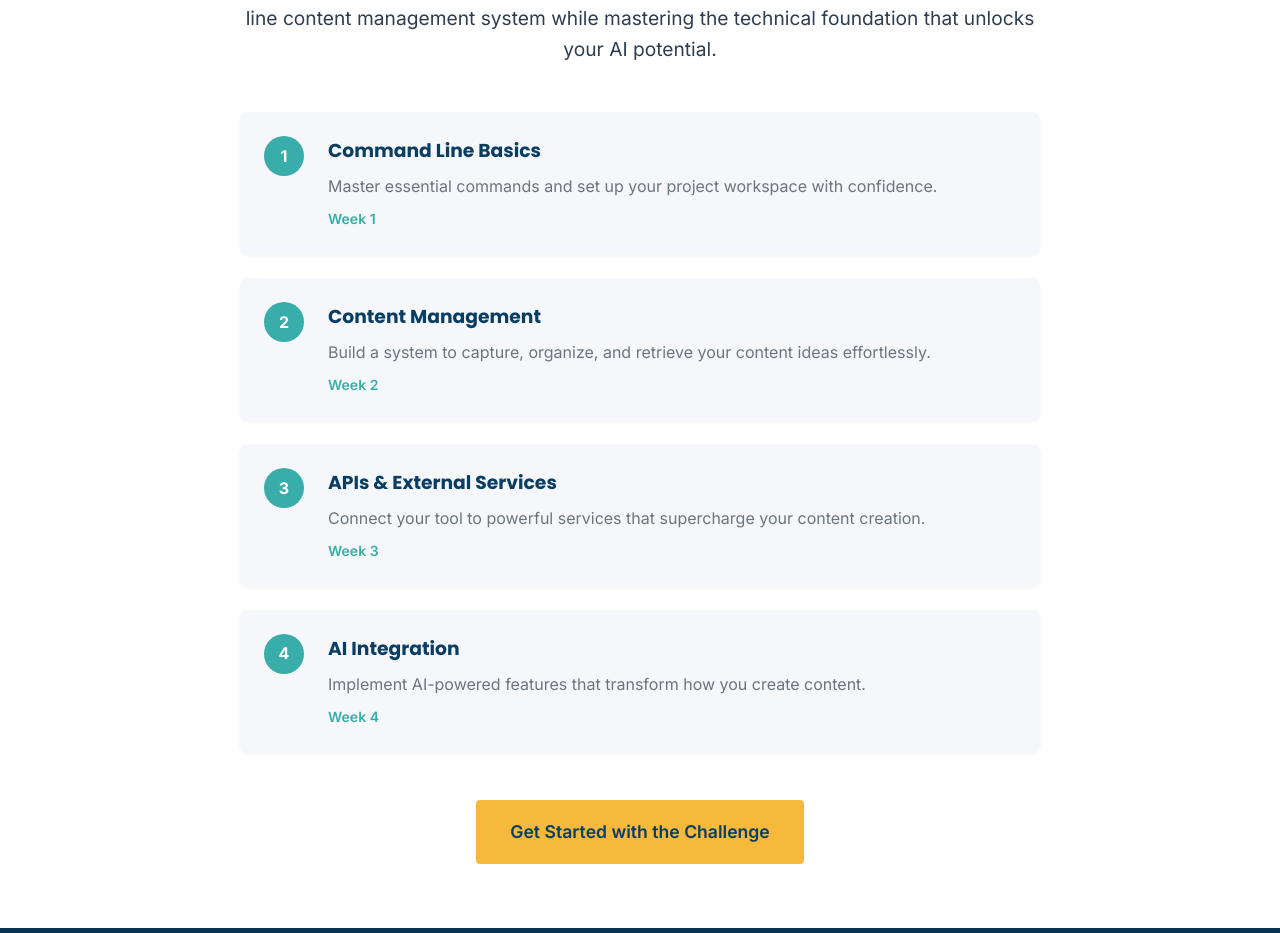
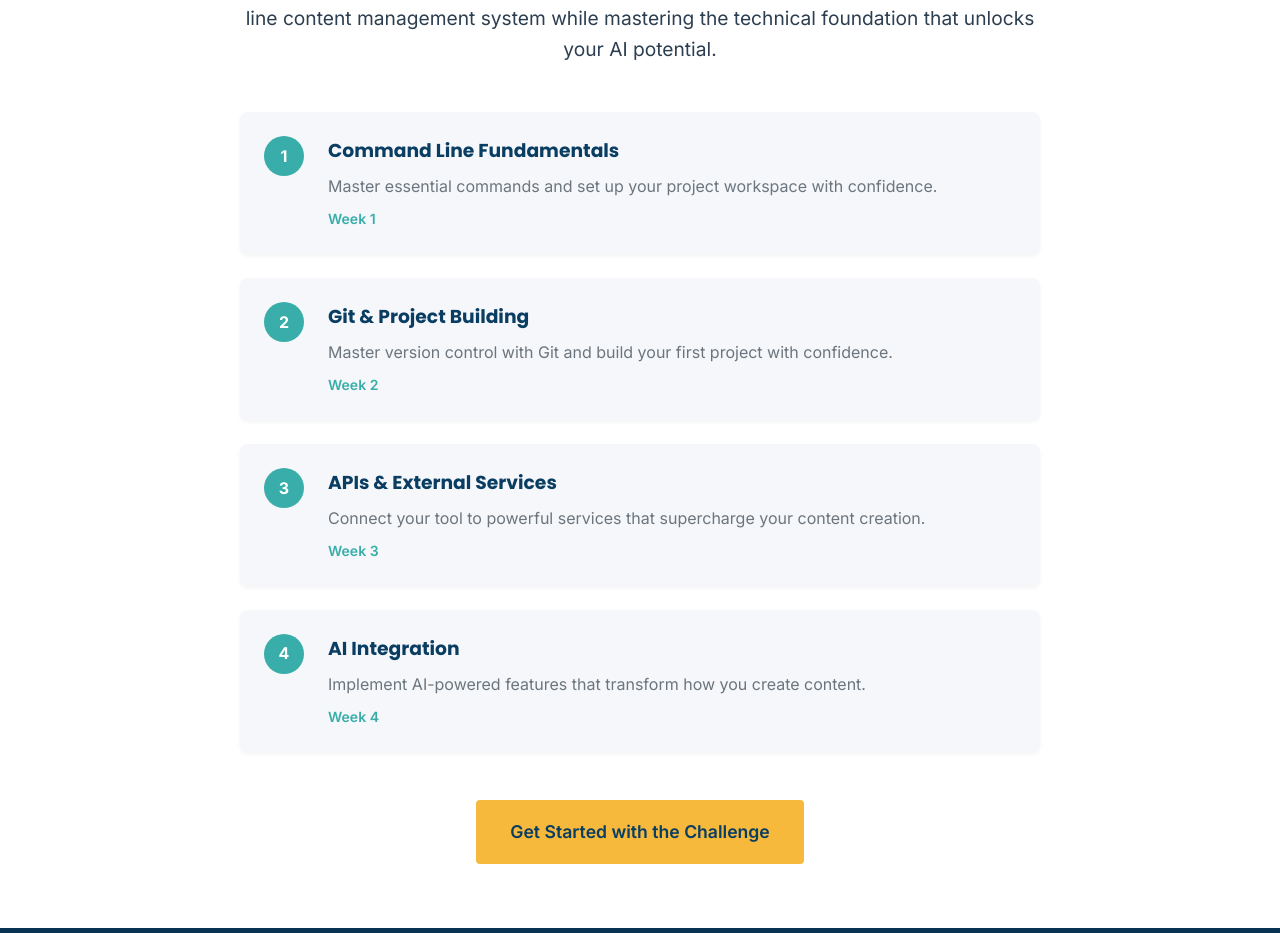
Before and after one commit to jordanurbs/terminal-navigation-toolkit, a Vue app: page / in a window 1280 px wide. Shown: the part 2600-3533 px from the top of the page. Built offline with nearby package versions, Linux system fonts and the light colour scheme; no server answers.

Commit message:
fix CCC on homepage

```diff
--- a/src/views/HomePage.vue
+++ b/src/views/HomePage.vue
@@ -124,7 +124,7 @@
           <div class="journey-step">
             <div class="step-number">1</div>
             <div class="step-content">
-              <h3>Command Line Basics</h3>
+              <h3>Command Line Fundamentals</h3>
               <p>Master essential commands and set up your project workspace with confidence.</p>
               <div class="step-week">Week 1</div>
             </div>
@@ -133,8 +133,8 @@
           <div class="journey-step">
             <div class="step-number">2</div>
             <div class="step-content">
-              <h3>Content Management</h3>
-              <p>Build a system to capture, organize, and retrieve your content ideas effortlessly.</p>
+              <h3>Git & Project Building</h3>
+              <p>Master version control with Git and build your first project with confidence.</p>
               <div class="step-week">Week 2</div>
             </div>
           </div>
```
